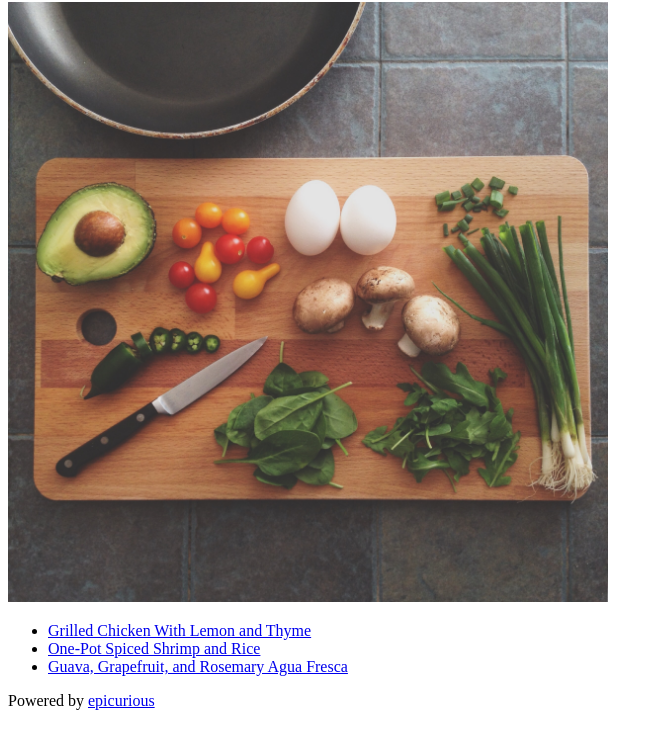
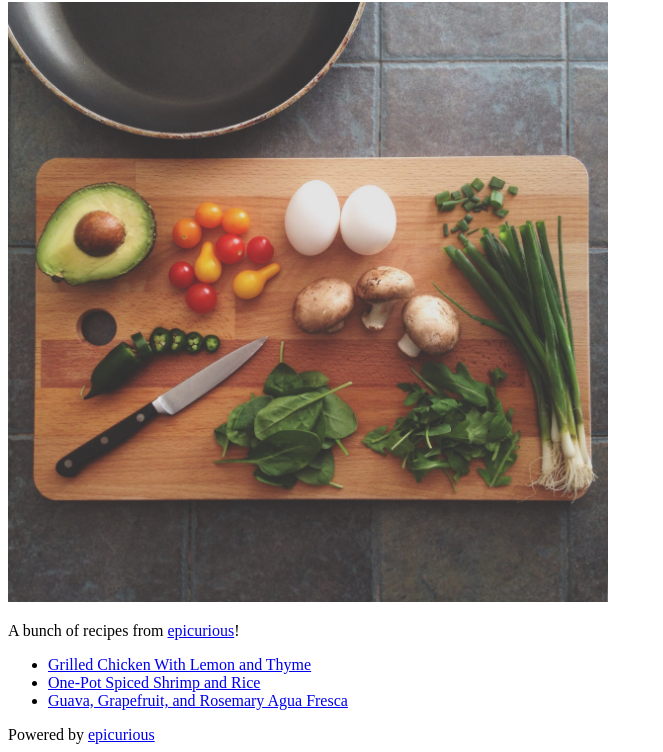
Before and after one commit to coxde/odin-recipes, a plain HTML site: page index.html in a window 1280 px wide. Shown: the part 78-830 px from the top of the page, without its empty margins (0-663 px from the left). Before the commit the page ends 800 px from the top, so only its background shows below. Drawn offline with Linux system fonts and the light colour scheme.

Commit message:
Add description of homepage

```diff
--- a/index.html
+++ b/index.html
@@ -15,6 +15,11 @@
       />
     </header>
 
+    <main>
+      <p>
+        A bunch of recipes from
+        <a href="https://www.epicurious.com/" target="_blank">epicurious</a>!
+      </p>
       <ul>
         <li>
           <a href="./recipes/grilled-chicken-with-lemon-and-thyme.html"
@@ -32,6 +37,7 @@
           >
         </li>
       </ul>
+    </main>
 
     <footer>
       Powered by
```
Lines whose indentation alone changed are shown as unchanged.
